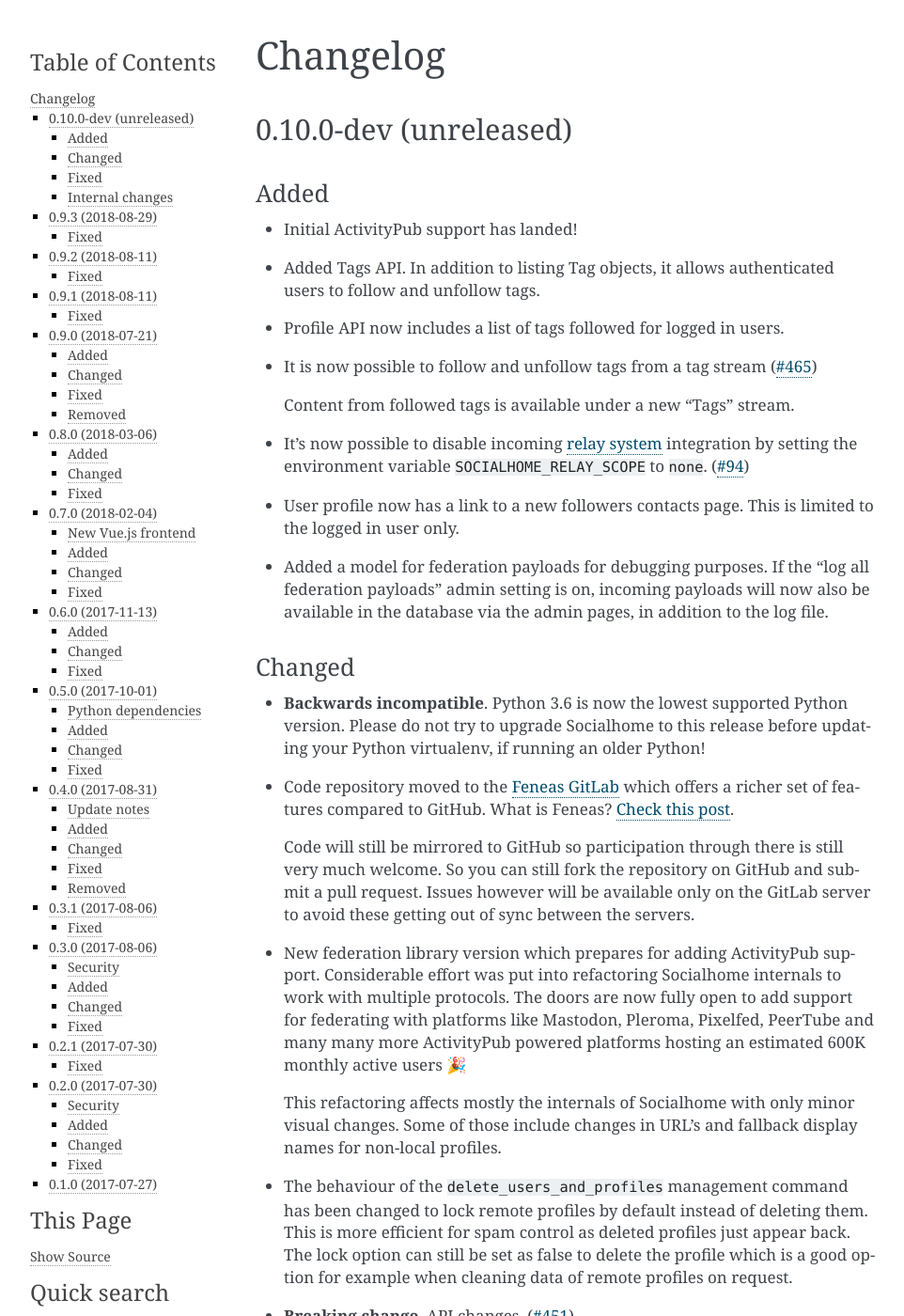
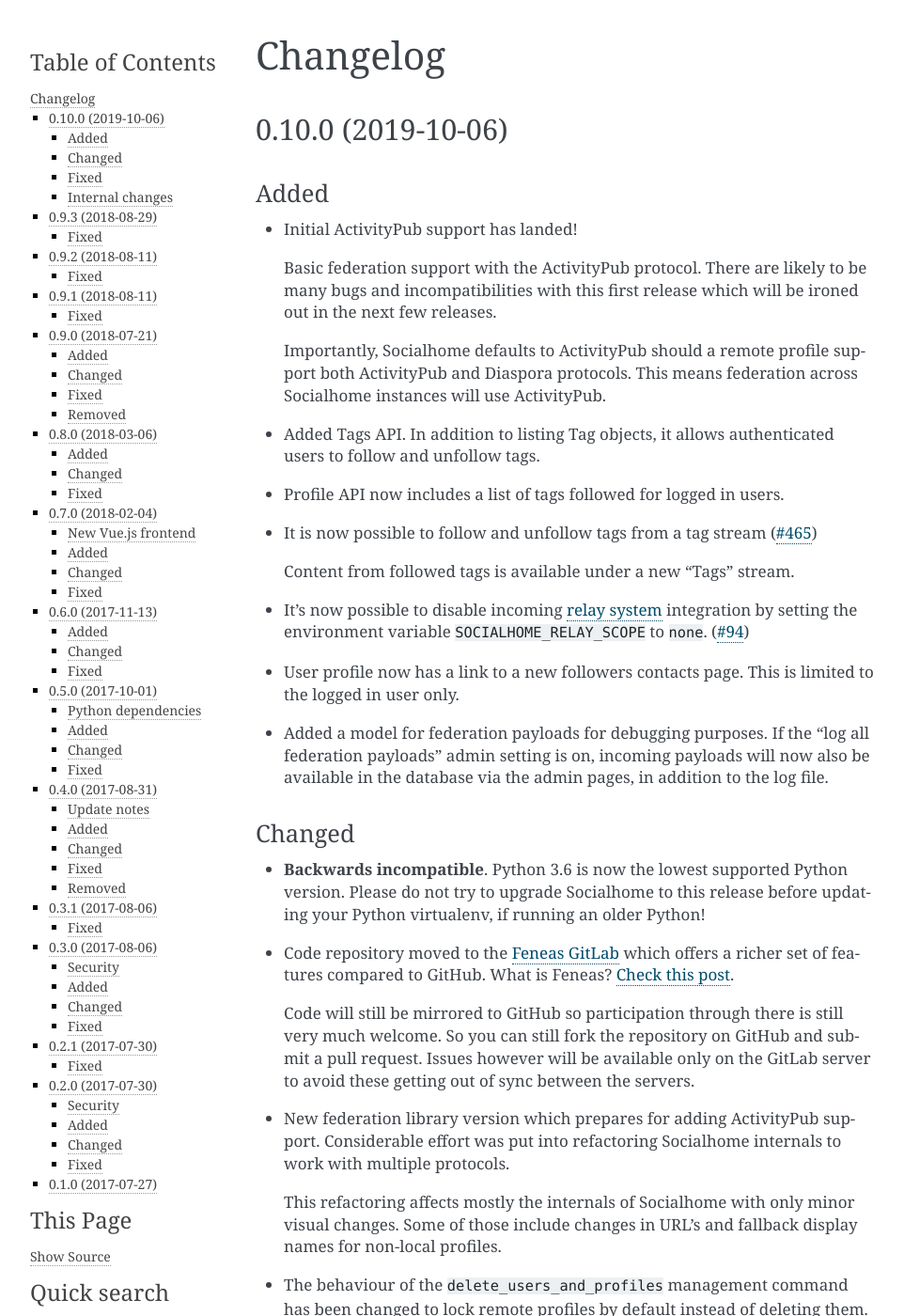
Before and after one commit to jaywink/socialhome, a Sphinx documentation site: the page built from docs/changelog.rst, in a window 1280 px wide and 1400 px high. Shown: the whole window at 94% size, without its empty margins (148-1110 px from the left). Built offline with Sphinx 7.4.7, drawn with Linux system fonts in a browser that asks for light colours.

Commit message:
Release v0.1.0

```diff
--- a/docs/changelog.rst
+++ b/docs/changelog.rst
@@ -3,13 +3,21 @@
 Changelog
 =========
 
-0.10.0-dev (unreleased)
------------------------
+0.10.0 (2019-10-06)
+-------------------
 
 Added
 .....
 
 * Initial ActivityPub support has landed!
+
+  Basic federation support with the ActivityPub protocol. There are likely to be many
+  bugs and incompatibilities with this first release which will be ironed out in the
+  next few releases.
+
+  Importantly, Socialhome defaults to ActivityPub should a remote profile support both
+  ActivityPub and Diaspora protocols. This means federation across Socialhome instances
+  will use ActivityPub.
 
 * Added Tags API. In addition to listing Tag objects, it allows authenticated users to follow and unfollow tags.
 
@@ -34,7 +42,7 @@
 
   Code will still be mirrored to GitHub so participation through there is still very much welcome. So you can still fork the repository on GitHub and submit a pull request. Issues however will be available only on the GitLab server to avoid these getting out of sync between the servers.
 
-* New federation library version which prepares for adding ActivityPub support. Considerable effort was put into refactoring Socialhome internals to work with multiple protocols. The doors are now fully open to add support for federating with platforms like Mastodon, Pleroma, Pixelfed, PeerTube and many many more ActivityPub powered platforms hosting an estimated 600K monthly active users 🎉
+* New federation library version which prepares for adding ActivityPub support. Considerable effort was put into refactoring Socialhome internals to work with multiple protocols.
 
   This refactoring affects mostly the internals of Socialhome with only minor visual changes. Some of those include changes in URL's and fallback display names for non-local profiles.
 
--- a/docs/conf.py
+++ b/docs/conf.py
@@ -1,6 +1,6 @@
 #!/usr/bin/env python3
 # -*- coding: utf-8 -*-
-__version__ = "0.10.0-dev"
+__version__ = "0.10.0"
 
 # Federation documentation build configuration file, created by
 # sphinx-quickstart on Sun Oct  2 12:42:19 2016.
--- a/socialhome/__init__.py
+++ b/socialhome/__init__.py
@@ -1,5 +1,5 @@
 # -*- coding: utf-8 -*-
-__version__ = "0.10.0-dev"
+__version__ = "0.10.0"
 __version_info__ = tuple([int(num) if num.isdigit() else num for num in __version__.replace("-", ".", 1).split(".")])
 
 default_app_config = "socialhome.apps.SocialhomeConfig"
```
